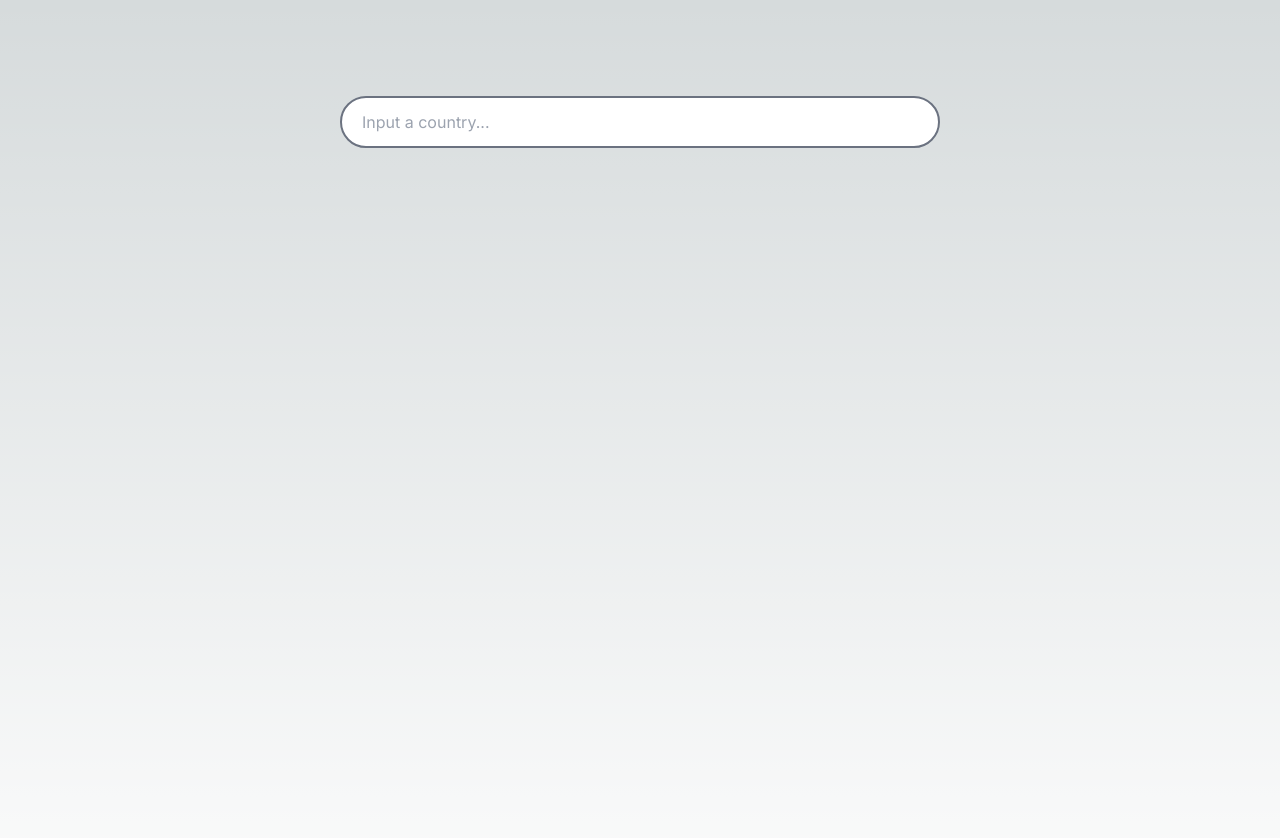
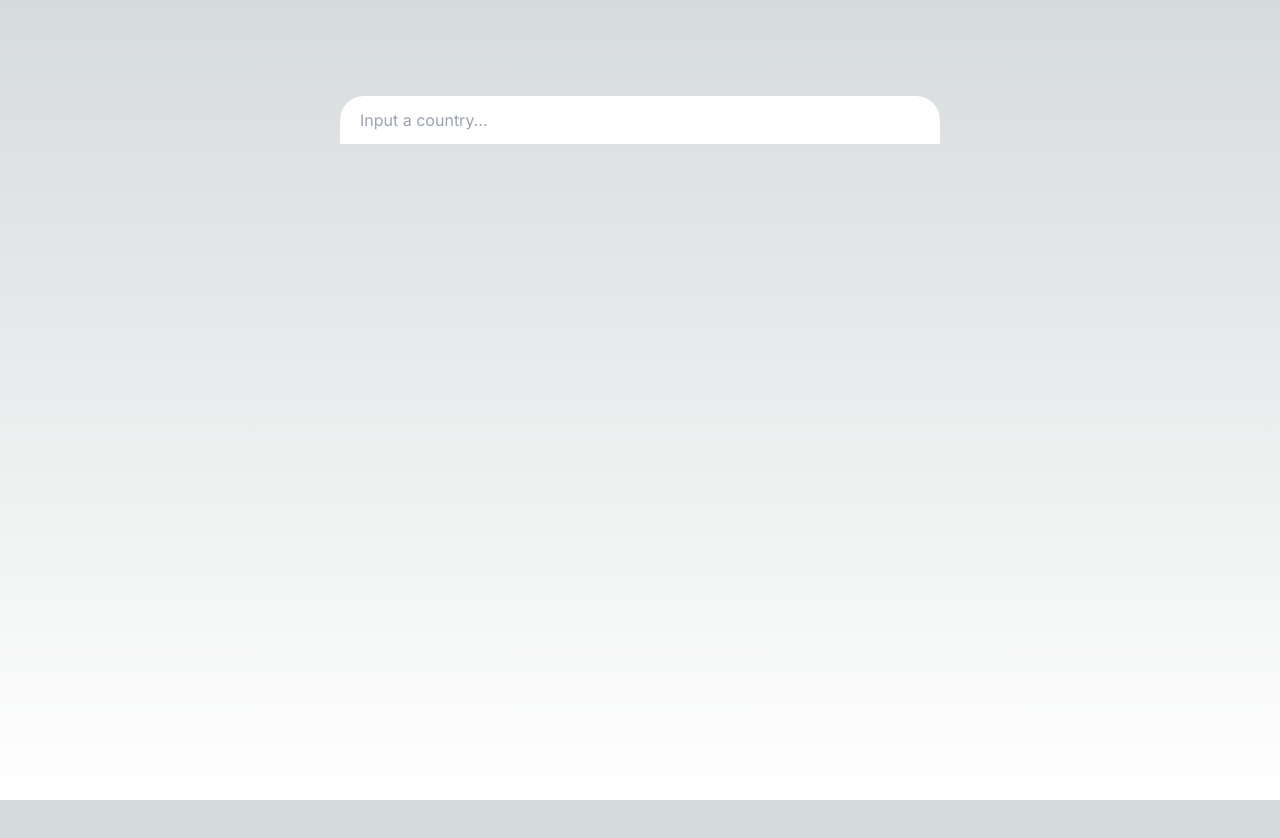
Before and after one commit to JacobAKnox/CST316JuniorProject, a Next.js app in the folder place-guesser/: page / in a window 1280 px wide. Shown: the top 838 px of the page. After the commit the page ends 800 px from the top, so only its background shows below. Built offline with nearby package versions, Linux system fonts and the light colour scheme.

Commit message:
Adjusted search css

```diff
--- a/place-guesser/src/app/countryselect.js
+++ b/place-guesser/src/app/countryselect.js
@@ -10,22 +10,17 @@ export default function CountrySearchBox() {
     const handleChange = (e) => {
         e.preventDefault();
         setSearchInput(e.target.value);
-      };
+    };
 
     return (
-        <div className="h-screen flex-col items-center justify-center text-black grid-cols-1 gap-10">
-            <div className="relative">
-                <input className="w-[600px] px-5 py-3 rounded-full
-                border-2 border-gray-500 focus:border-gray-700
-                outline-none transition"
-                value={searchInput}
-                onChange={handleChange}
-                placeholder="Input a country..."/>
-            </div>
+        <div className="h-screen flex-1 items-center rounded-3xl justify-cent text-black">
+            <input className="w-[600px] px-5 py-3 rounded-t-3xl mb-0 outline-none transition"
+            value={searchInput}
+            onChange={handleChange}
+            placeholder="Input a country..."/>
             {searchInput !== "" &&
-            <div className="absolute mt-1 w-[600px] p-2 bg-white shadow-lg
-                rounded-bl rounded-br max-h-56 overflow-y-auto">
-                <ul>
+                <ul className="relative w-[600px] bg-white
+                rounded-b-3xl max-h-56 px-5 py-3 overflow-y-auto mt-0">
                     {
                         countries
                         .filter((country) => {
@@ -36,7 +31,6 @@ export default function CountrySearchBox() {
                         })
                     }
                 </ul>
-            </div>
             }
         </div>
     );
```
